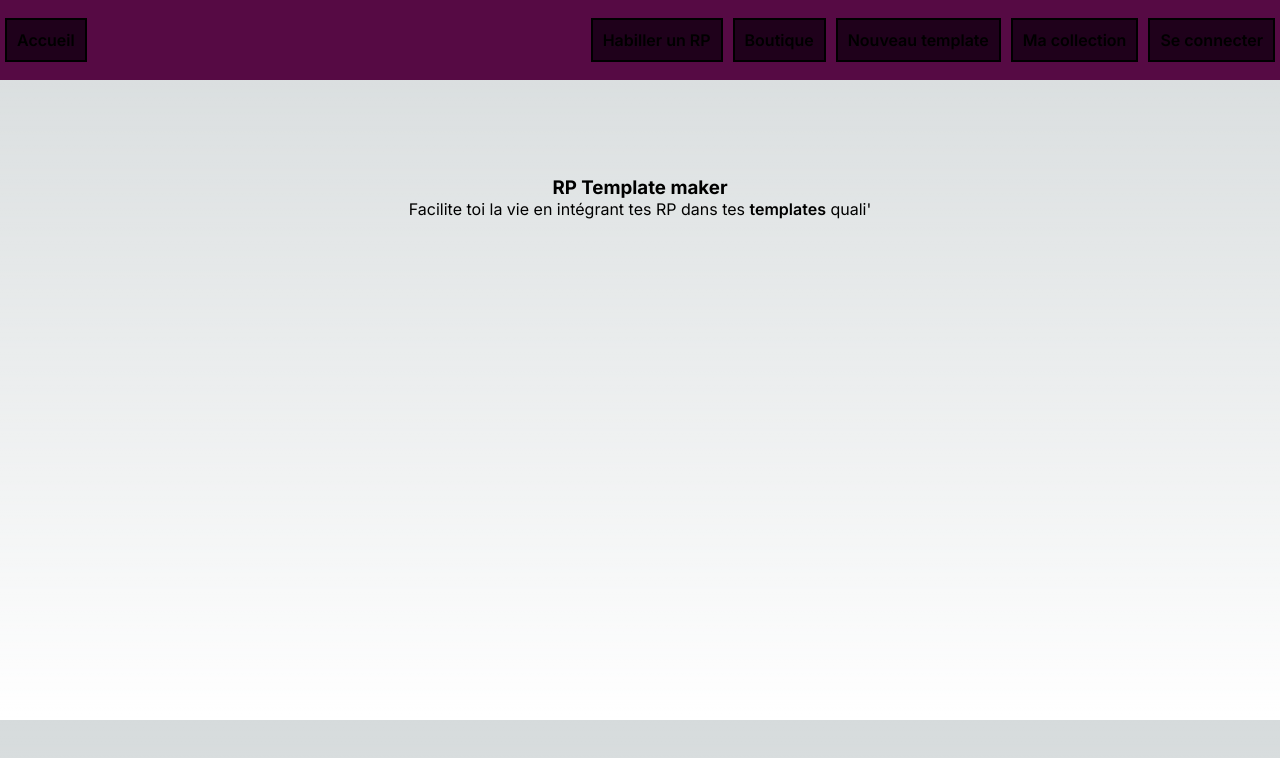
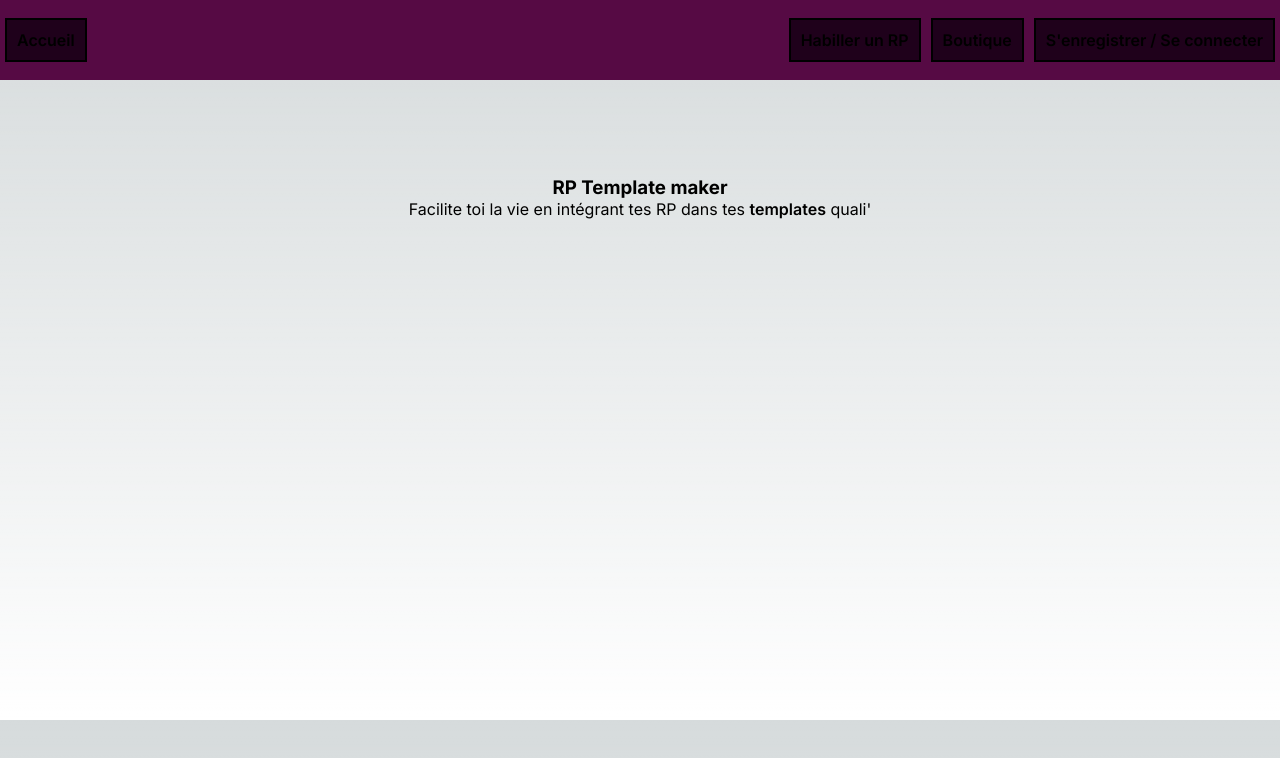
Before and after one commit to AmaurySemery/template_maker_RP, a Next.js app: page / in a window 1280 px wide. Shown: the top 758 px of the page. Built offline with nearby package versions, Linux system fonts and the light colour scheme.

Commit message:
Faire apparaître les onglets nouveau template et collection à la connexion de l'utilisateur

```diff
--- a/app/components/Header.jsx
+++ b/app/components/Header.jsx
@@ -12,8 +12,6 @@ export default function Header() {
                 <div>
                     <Link href="/makeup" className={styles.lnk}>Habiller un RP</Link>
                     <Link href="/market" className={styles.lnk}>Boutique</Link>
-                    <Link href="/newtemplate" className={styles.lnk}>Nouveau template</Link>
-                    <Link href="/collection" className={styles.lnk}>Ma collection</Link>
                     <User />
                 </div>
             </nav>
--- a/app/components/User.jsx
+++ b/app/components/User.jsx
@@ -12,8 +12,10 @@ export default function User() {
 
   return (
     <>
+      {user && <Link href="/newtemplate" className={styles.lnk}>Nouveau template</Link>}
+      {user && <Link href="/collection" className={styles.lnk}>Ma collection</Link>}
       {user && <Link href="/profile" className={styles.lnk}>Profile</Link>}
-      {!user && <Link href="/register" className={styles.lnk}>Se connecter</Link>}
+      {!user && <Link href="/register" className={styles.lnk}>S'enregistrer / Se connecter</Link>}
     </>
   );
 }
```
